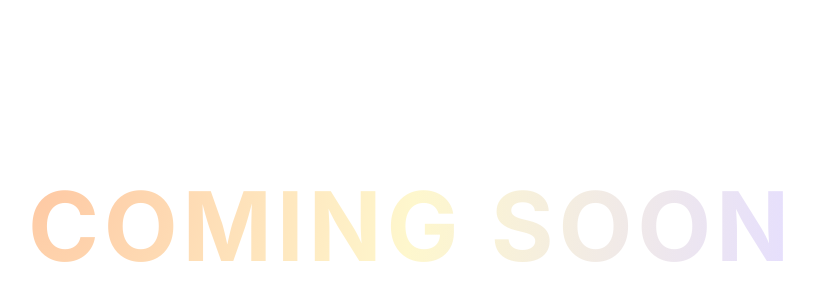
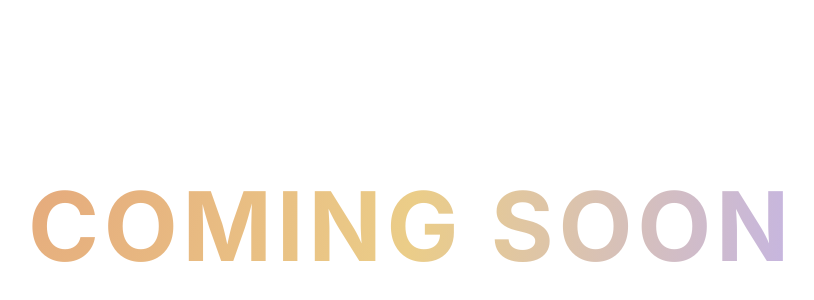
Before and after one commit to BOSC-DEV/fansite, a React (Vite) app: page / in a window 1280 px wide. Shown: the part 174-474 px from the top of the page, without its empty margins (229-1043 px from the left). Built offline with nearby package versions, Linux system fonts and the light colour scheme; a web font is replaced by a local one.

Commit message:
Fix: Improve text color contrast
Adjust pastel text colors for better visibility against white backgrounds.

```diff
--- a/src/pages/Index.tsx
+++ b/src/pages/Index.tsx
@@ -30,7 +30,7 @@ const Index = () => {
         style={{
           backgroundImage: `radial-gradient(
             circle at ${mousePosition.x}px ${mousePosition.y}px,
-            #FEC6A1, #FEF7CD, #E5DEFF, #D3E4FD, #FFDEE2
+            #E5A97C, #EBCD88, #C5B5E3, #A4C1E8, #E89BA9
           )`,
           backgroundSize: '200% 200%',
           backgroundClip: 'text',
```
